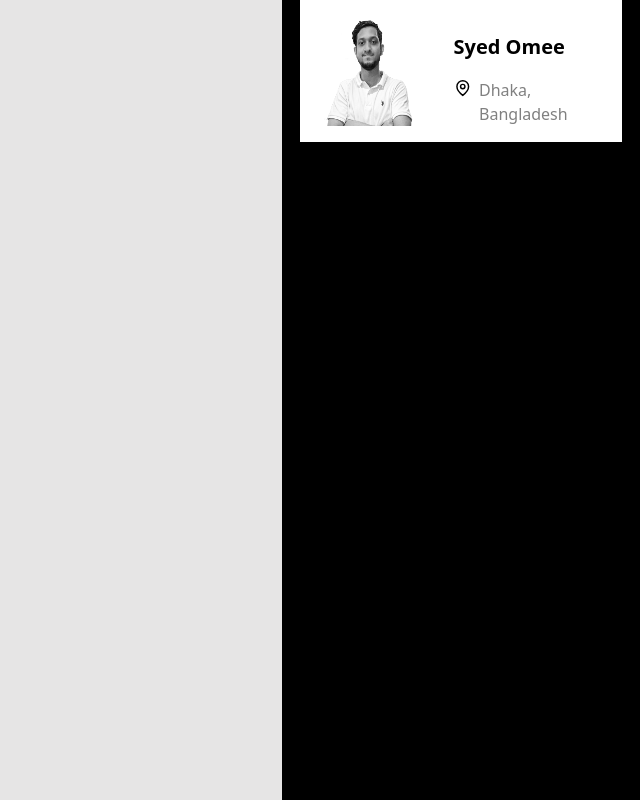
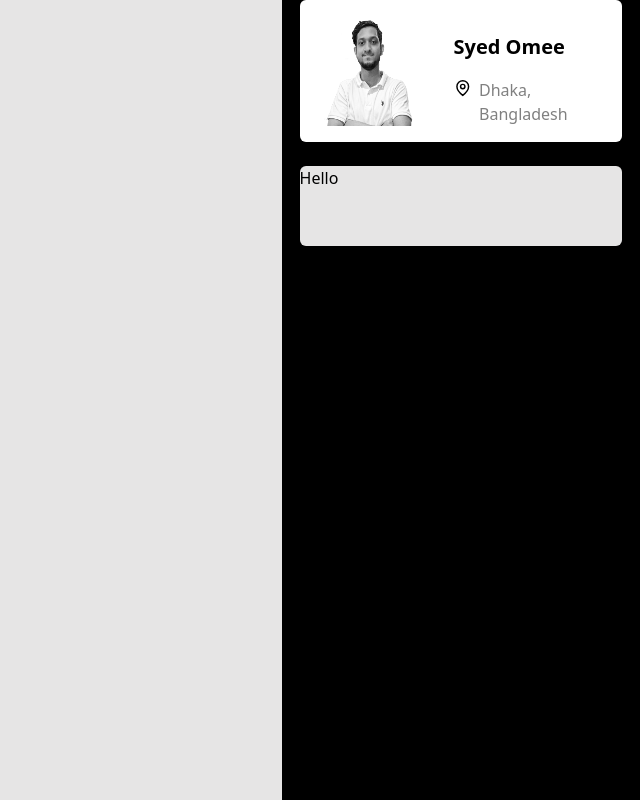
Before and after one commit to mahmudhafiz/active-club, a React (Create React App) app: page / in a window 1280 px wide. Shown: the whole page, without its empty margins (640-1280 px from the left). Built offline with nearby package versions, Linux system fonts and the light colour scheme.

Commit message:
Progress

```diff
--- a/src/components/SideBar.jsx
+++ b/src/components/SideBar.jsx
@@ -6,7 +6,7 @@ const SideBar = () => {
     return (
         <div className='text-black h-screen w-[28%] bg-black ml-auto'>
             {/* user section */}
-            <div className='flex bg-white w-[90%] mx-auto py-4 px-4'>
+            <div className='flex bg-white w-[90%] mx-auto py-4 px-4 rounded-md'>
                 <img className='w-[90px] h-auto ml-2 mr-10' src={Photo} alt="/" />
                 <div>
                     <h1 className='text-[20px] font-bold py-4'>Syed Omee</h1>
@@ -16,6 +16,10 @@ const SideBar = () => {
                     </div>
                 </div>
             </div>
+            {/* health section */}
+            <div className='bg-[#E6E5E5] w-[90%] mx-auto rounded-md h-[10%] my-6'>
+                Hello
+            </div>
         </div>
     );
 };
--- a/src/index.css
+++ b/src/index.css
@@ -3,5 +3,5 @@
 @tailwind utilities;
 
 body {
-  background-color: rgb(230, 229, 229);
+  background-color: #E6E5E5;
 }
```
